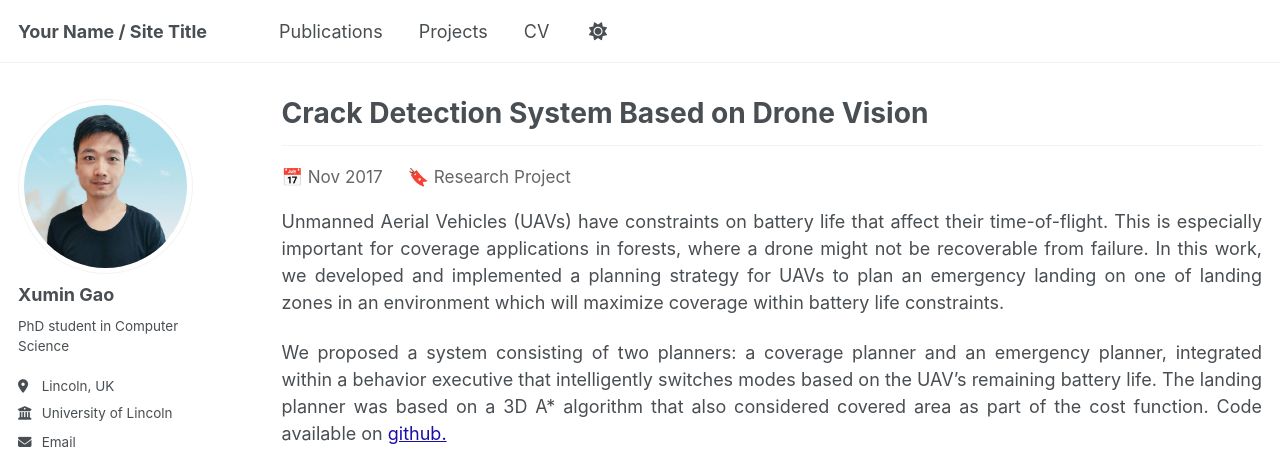
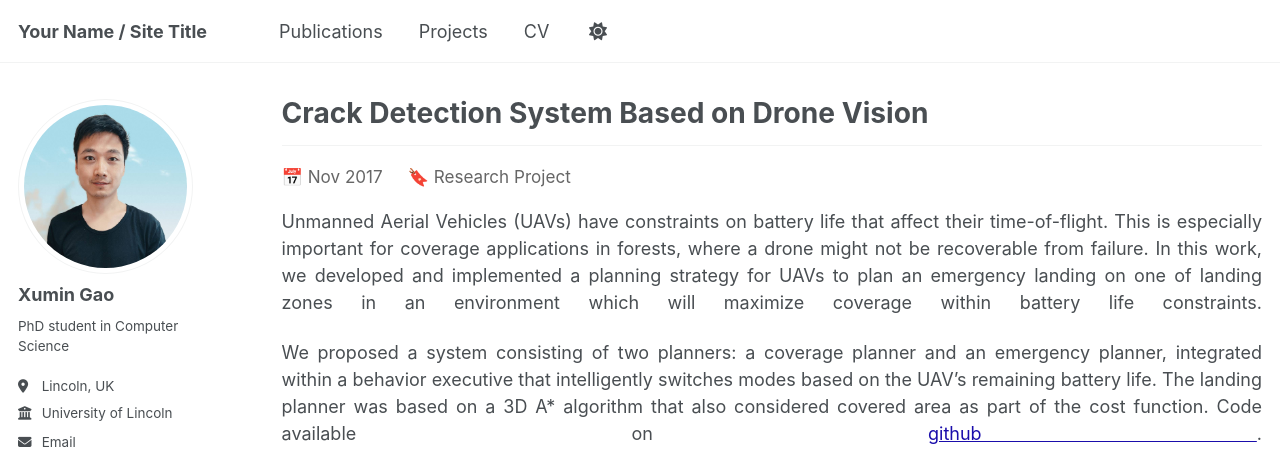
Before and after one commit to XuminGaoGithub/XuminGaoGithub.github.io, a Jekyll site: the page built from _pages/CrackDetection.md, in a window 1280 px wide and 1186 px high. Shown: the top 466 px of the window. Built offline with Jekyll 4.4.1, drawn with Linux system fonts in a browser that asks for light colours; some web fonts are replaced; a script bundle is joined from its source files by our own code; library files that are not in the unit come from our copies.

Commit message:
Update CrackDetection.md

```diff
--- a/_pages/CrackDetection.md
+++ b/_pages/CrackDetection.md
@@ -15,39 +15,38 @@ author_profile: true
   </span>
 </p>
 
-<p style="margin-top:5px; text-align: justify; text-justify: inter-word;">
-Unmanned Aerial Vehicles (UAVs) have constraints on battery life that affect their
-time-of-flight. This is especially important for coverage applications in forests,
-where a drone might not be recoverable from failure. In this work, we developed
-and implemented a planning strategy for UAVs to plan an emergency landing on one
-of landing zones in an environment which will maximize coverage within battery
-life constraints.
+<p style="margin-top:5px; text-align: justify; text-justify: inter-word; text-align-last: justify;">
+  Unmanned Aerial Vehicles (UAVs) have constraints on battery life that affect their
+  time-of-flight. This is especially important for coverage applications in forests,
+  where a drone might not be recoverable from failure. In this work, we developed
+  and implemented a planning strategy for UAVs to plan an emergency landing on one
+  of landing zones in an environment which will maximize coverage within battery
+  life constraints.
 </p>
 
-<p style="margin-top:5px; text-align: justify; text-justify: inter-word;">
-We proposed a system consisting of two planners: a coverage planner and an emergency
-planner, integrated within a behavior executive that intelligently switches modes
-based on the UAV’s remaining battery life. The landing planner was based on a 3D A*
-algorithm that also considered covered area as part of the cost function. Code available on
-<a href="https://github.com/XuminGaoGithub/Crack-Detection-System-Based-on-Drone-Vision"
-   target="_blank"
-   style="color:#1a0dab; text-decoration:underline;">
-  github.
-</a>
+<p style="margin-top:5px; text-align: justify; text-justify: inter-word; text-align-last: justify;">
+  We proposed a system consisting of two planners: a coverage planner and an emergency
+  planner, integrated within a behavior executive that intelligently switches modes
+  based on the UAV’s remaining battery life. The landing planner was based on a 3D A*
+  algorithm that also considered covered area as part of the cost function. Code available on
+  <a href="https://github.com/XuminGaoGithub/Crack-Detection-System-Based-on-Drone-Vision"
+     target="_blank"
+     style="color:#1a0dab; text-decoration:underline;">
+    github
+  </a>.
 </p>
 
 
-<div style="margin: 35px 0;">
+<div style="display: flex; justify-content: center; margin: 35px 0;">
   <iframe
     src="https://www.youtube.com/embed/xgqmUpdp-0A"
     allowfullscreen
     style="
-      display: block;
-      margin: 0 auto;
       width: 80%;
       max-width: 800px;
       aspect-ratio: 16 / 9;
       border-radius: 8px;
+      display: block;
     ">
   </iframe>
 </div>
```
